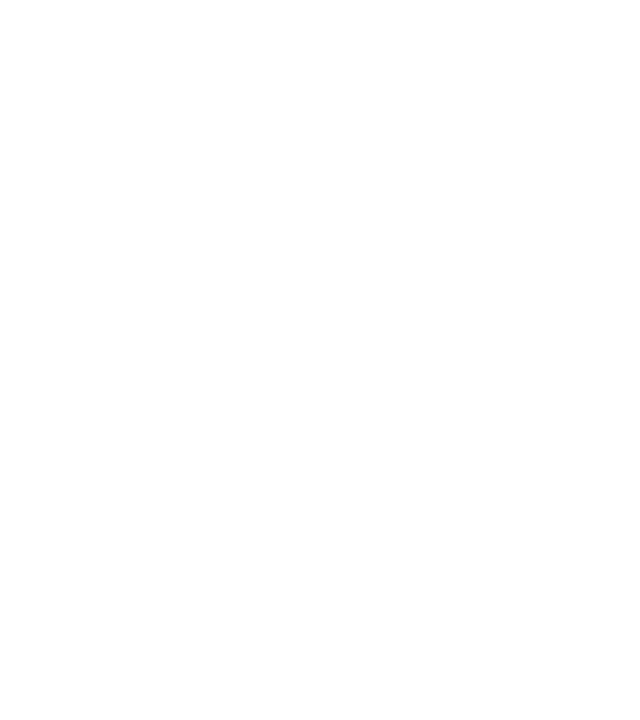
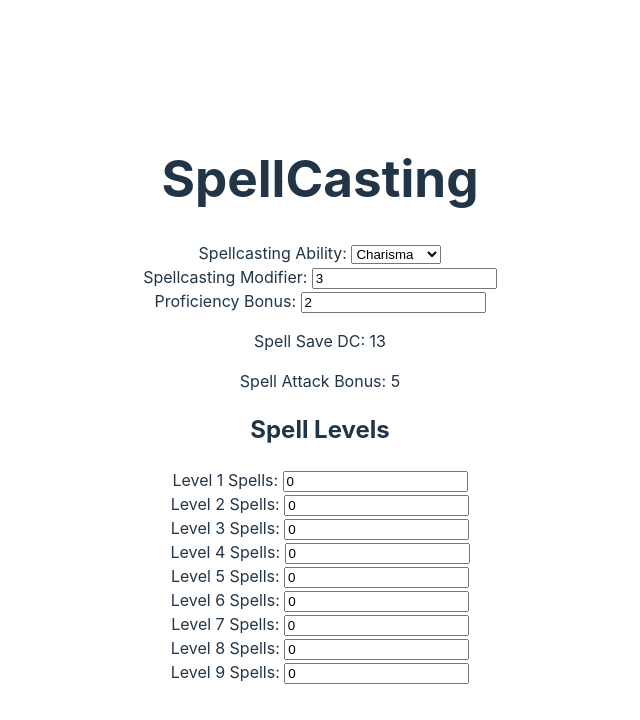
Before and after one commit to Dkobes/adventurers-board, a React (Vite) app in the folder adventurers-board/client/: page /spellbook in a window 1280 px wide. Before the commit this address had no page. Shown: the top 720 px of the page, without its empty margins (320-960 px from the left). Built offline with nearby package versions, Linux system fonts and the light colour scheme.

Commit message:
updates to spellbook

```diff
--- a/adventurers-board/client/package.json
+++ b/adventurers-board/client/package.json
@@ -24,6 +24,6 @@
     "eslint-plugin-react-hooks": "^5.0.0",
     "eslint-plugin-react-refresh": "^0.4.14",
     "globals": "^15.12.0",
-    "vite": "^6.0.1"
+    "vite": "^6.0.7"
   }
 }
--- a/adventurers-board/client/src/App.jsx
+++ b/adventurers-board/client/src/App.jsx
@@ -4,7 +4,7 @@ import Home from './pages/Home/home.jsx';
 import Profile from "./pages/Profile/profile.jsx";
 // import CharacterSelect from './pages/CharacterSelect/characterselect.jsx';
 import Inventory from './pages/Inventory/inventory.jsx';
-// import Spellbook from './pages/Spellbook/spellbook.jsx';
+import Spellbook from './pages/Spellbook/spellbook.jsx';
 import Combat from './pages/Combat/combat.jsx';
 import Notes from './pages/Notes/notes.jsx';
 import './App.css'
@@ -21,7 +21,7 @@ function App() {
         <Route path="/profile" element={<Profile />} />
         <Route path="/combat" element={<Combat />} />
         <Route path="/inventory" element={<Inventory />} />
-        {/* <Route path="/spellbook" element={<Spellbook />} /> */}
+        <Route path="/spellbook" element={<Spellbook />} />
         <Route path="/notes" element={<Notes />} />
 
 
```
Also changed, not shown: 1 other file (tests, documents, lock files or other folders).
